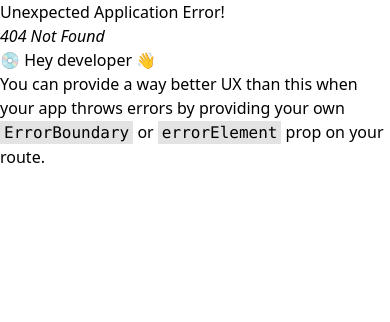
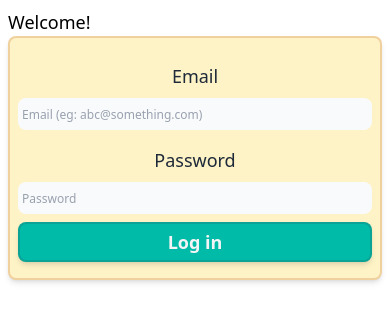
Before and after one commit to ameluc/fittrack-frontend, a React (Vite) app: page /login in a window 390 px wide. Before the commit this address had no page. Shown: the top 322 px of the page. Built offline with nearby package versions, Linux system fonts and the light colour scheme.

Commit message:
feat(login-page): add responsive and styled Login page with InputField, Modal and Button components

```diff
--- a/index.html
+++ b/index.html
@@ -5,8 +5,8 @@
         <meta name="viewport" content="width=device-width, initial-scale=1.0" />
         <title>FitTrack - Your Personal Fitness Companion</title>
     </head>
-  <body>
-    <div id="root"></div>
+    <body class="relative z-0 h-[100vh] w-[100vw] flex flex-col">
+        <div class="relative z-0 h-auto w-full flex flex-col items-center justify-center" id="root"></div>
         <script type="module" src="/src/main.tsx"></script>
     </body>
   </html>
--- a/routes.ts
+++ b/routes.ts
@@ -8,7 +8,8 @@ const Router = createBrowserRouter([
         path: "/",
         Component: App,
         children: [
-            { index: true, Component: Login },
+            { index: true,  },
+            { path: "login", Component: Login }
         ]
     }
 ]);
--- a/src/App.tsx
+++ b/src/App.tsx
@@ -2,9 +2,9 @@ import { Outlet } from "react-router";
 
 function App()
 {
-  return (<>
-    <Outlet />
-  </>);
+    return (<>
+        <Outlet />
+    </>);
 }
 
 export default App;
--- a/src/components/Button.tsx
+++ b/src/components/Button.tsx
@@ -0,0 +1,15 @@
+interface ButtonProps
+{
+    className?: string,
+    buttonType: "submit" | "reset" | "button" | undefined,
+    buttonText: string
+}
+
+function Button({ className="", buttonType, buttonText } : ButtonProps)
+{
+    return (<button className={ className } type={ buttonType }>
+        { buttonText }
+    </button>);
+}
+
+export default Button;
--- a/src/components/InputField.tsx
+++ b/src/components/InputField.tsx
@@ -0,0 +1,33 @@
+interface InputProps
+{
+    className?: string,
+    inputId?: string,
+    inputType?: string,
+    placeholder?: string,
+    entry: string,
+    onEntry: (event: React.ChangeEvent<HTMLInputElement>) => void
+    required?: boolean
+};
+
+function InputField({
+    className="",
+    inputId="",
+    inputType="text",
+    placeholder="",
+    entry,
+    onEntry,
+    required } : InputProps)
+{
+    return (<input
+        className={ className }
+        id={ inputId }
+        type={ inputType }
+        placeholder={ placeholder }
+        aria-label={ inputType }
+        value={ entry }
+        onChange={ onEntry }
+        required={ required }
+    />);
+}
+
+export default InputField;
--- /dev/null
+++ b/src/components/Modal.tsx
@@ -0,0 +1,76 @@
+import { useEffect, useRef } from "react";
+
+interface ModalProps
+{
+    isOpen: boolean;
+    onClose: () => void;
+};
+
+function Modal({ isOpen, onClose }: ModalProps)
+{
+    const modalRef = useRef<HTMLDivElement>(null);
+    const openerRef = useRef<HTMLElement | null>(null);
+    const firstFieldRef = useRef<HTMLInputElement>(null);
+    // const lastFocusableRef = useRef<HTMLButtonElement>(null);
+
+    useEffect(() => {
+        if (isOpen)
+        {
+            // Sauvegarde l'élément qui a ouvert la modale
+            openerRef.current = document.activeElement as HTMLElement;
+
+            // Focus sur le premier champ
+            firstFieldRef.current?.focus();
+
+            function handleKeyDown(e: KeyboardEvent)
+            {
+                if (e.key === "Escape")
+                {
+                    e.preventDefault();
+                    onClose();
+                }
+                if (e.key === "Tab")
+                {
+                    const focusableElements = modalRef.current?.querySelectorAll<HTMLElement>(
+                        "input, button, a, textarea, select, [tabindex]:not([tabindex='-1'])"
+                    );
+
+                    if (!focusableElements || focusableElements.length === 0) return;
+
+                    const firstEl = focusableElements[0];
+                    const lastEl = focusableElements[focusableElements.length - 1];
+
+                    if (e.shiftKey && document.activeElement === firstEl)
+                    {
+                        e.preventDefault();
+                        lastEl.focus();
+                    }
+                    if (!e.shiftKey && document.activeElement === lastEl)
+                    {
+                        e.preventDefault();
+                        firstEl.focus();
+                    }
+                }
+            }
+
+            document.addEventListener("keydown", handleKeyDown);
+
+            return () => {
+                document.removeEventListener("keydown", handleKeyDown);
+            };
+        }
+        else
+        {
+            // Restaure le focus sur l’élément qui a ouvert la modale
+            openerRef.current?.focus();
+        }
+    },
+    [isOpen, onClose]);
+
+    if (!isOpen) return null;
+
+    return (<div>
+    </div>);
+}
+
+export default Modal;
--- a/src/pages/Login.tsx
+++ b/src/pages/Login.tsx
@@ -1,5 +1,49 @@
-function Login() {
-  return <></>;
+import { useState } from "react";
+import Button from "../components/Button";
+import InputField from "../components/InputField";
+
+
+function Login()
+{
+    const [ emailData, setEmailData ] = useState("");
+    const [ passwordData, setPasswordData ] = useState("");
+
+    return (<div className="w-full max-w-lg md:max-w-xl lg:max-w-2xl min-h-screen p-2 sm:p-4 md:p-6">
+        <h2 className="text-lg md:text-2xl lg:text-4xl">Welcome!</h2>
+        <form
+        className="w-full lg:max-w-lg h-auto mb-4 border-2 border-amber-700/20 rounded-lg px-2 sm:px-6 py-4 sm:py-8 bg-amber-100 shadow-md flex flex-col items-center justify-center"
+        // action="/submit"
+        // method="POST"
+        >
+            <label className="w-[100%] h-auto my-2 flex flex-col items-center justify-center gap-2 text-lg sm:text-2xl text-gray-800" htmlFor="email">Email
+                <InputField
+                    className="w-full h-auto py-1.5 px-1 rounded-lg bg-gray-50 text-sm sm:text-base text-gray-800 placeholder:text-xs sm:placeholder:text-sm placeholder-gray-400 focus:outline-none focus:ring-2 focus:ring-blue-400"
+                    inputId="email"
+                    inputType="email"
+                    placeholder="Email (eg: abc@something.com)"
+                    entry={ emailData }
+                    onEntry={ (e) => { setEmailData(e.target.value) } }
+                    required
+                />
+            </label>
+            <label className="w-[100%] h-auto my-2 flex flex-col items-center justify-center gap-2 text-lg sm:text-2xl text-gray-800" htmlFor="password">Password
+                <InputField
+                    className="w-full h-auto py-1.5 px-1 rounded-lg bg-gray-50 text-sm sm:text-base text-gray-800 placeholder:text-xs sm:placeholder:text-sm placeholder-gray-400 focus:outline-none focus:ring-2 focus:ring-blue-400"
+                    inputId="password"
+                    inputType="password"
+                    placeholder="Password"
+                    entry= { passwordData }
+                    onEntry={ (e) => { setPasswordData(e.target.value) } }
+                    required
+                />
+            </label>
+            <Button
+                className="lg:cursor-pointer w-full h-auto sm:w-auto border-2 border-gray-700/20 rounded-lg px-8 py-1 bg-teal-500 shadow-md flex flex-col items-center justify-center text-lg sm:text-1xl text-gray-100 font-semibold transition lg:delay-100 lg:duration-200 lg:ease-in-out active:scale-95 sm:active:scale-80 lg:hover:scale-110 lg:hover:bg-teal-400"
+                buttonType="submit"
+                buttonText="Log in"
+            />
+        </form>
+    </div>);
 }
 
 export default Login;
```
Also changed, not shown: src/main.tsx (+5 -5 lines). Lines whose indentation alone changed are shown as unchanged.
